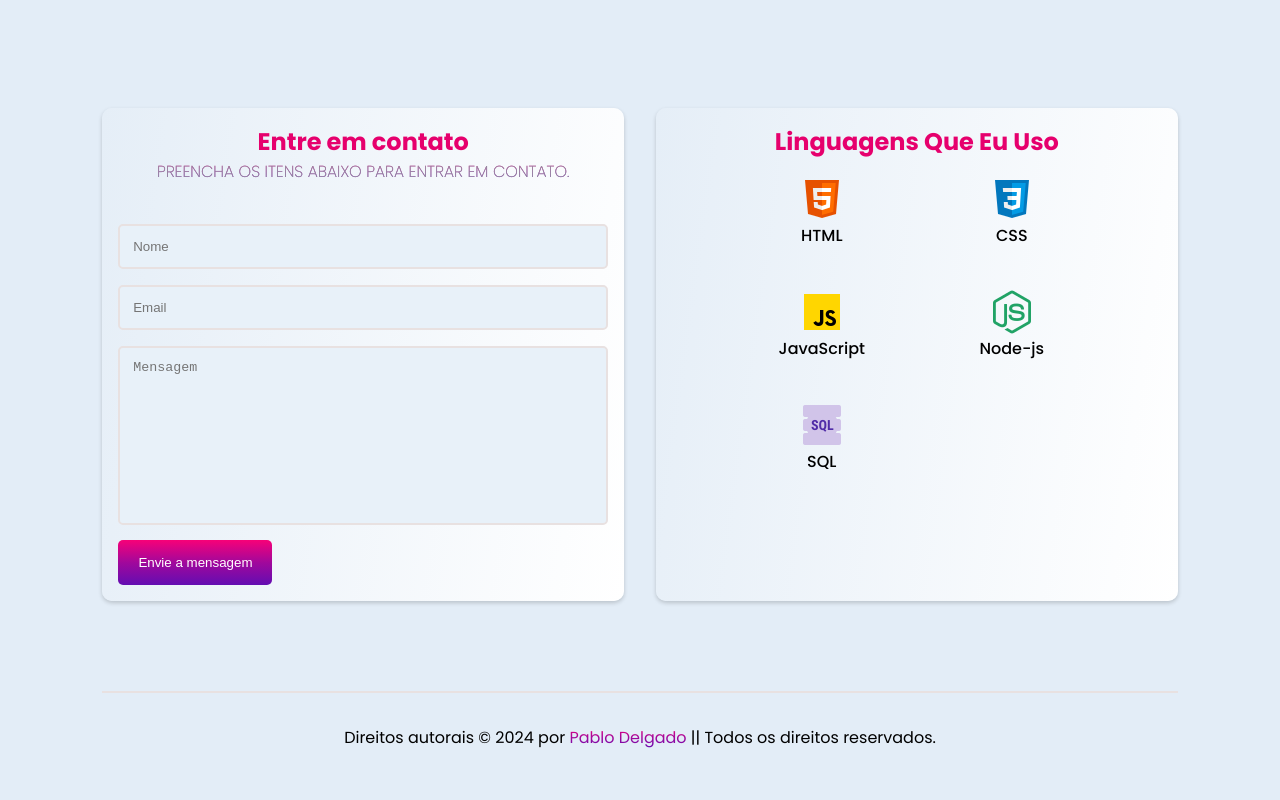
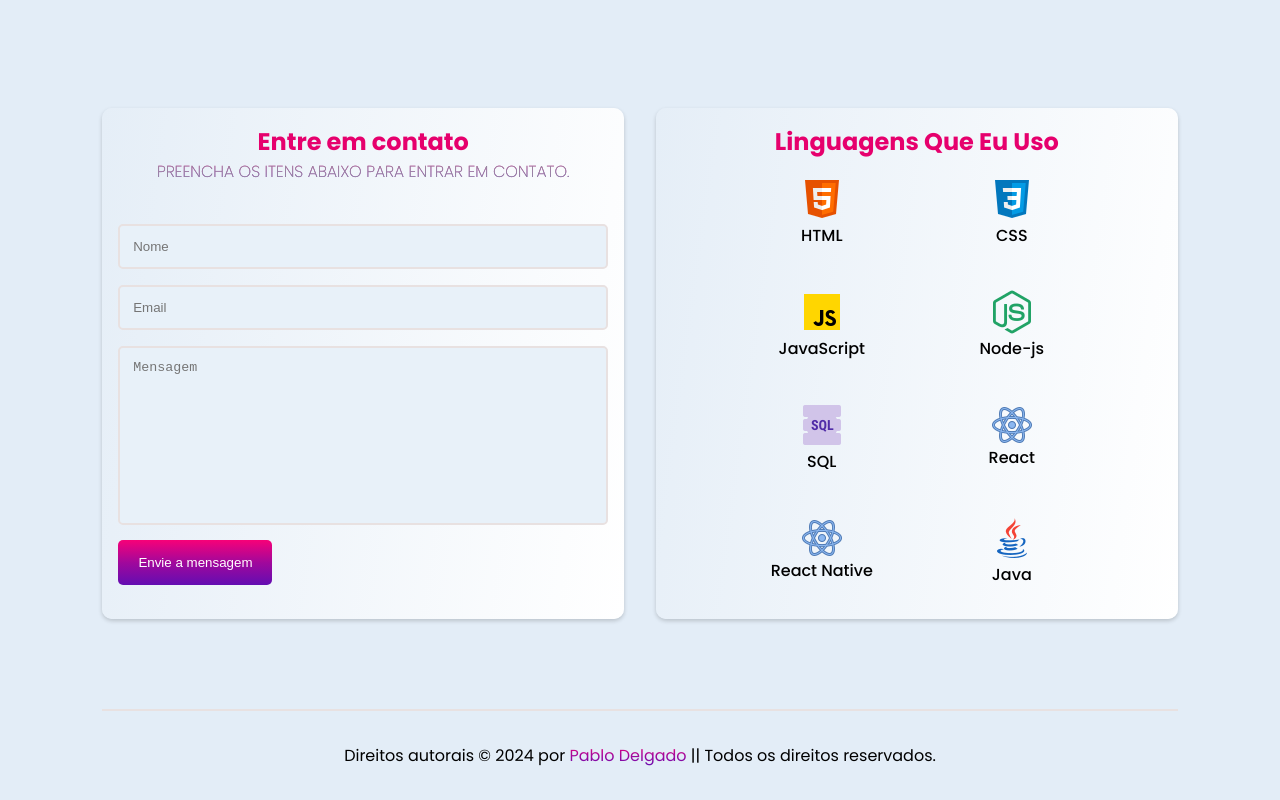
Before and after one commit to pablodelgado26/portfolio-pabloDelgado, a plain HTML site: page index.html in a window 1280 px wide. Shown: the part 2668-3468 px from the top of the page. Drawn offline with nearby package versions, Linux system fonts and the light colour scheme.

Commit message:
feat: adicionando novas linguagens

```diff
--- a/index.html
+++ b/index.html
@@ -263,6 +263,23 @@
                                     SQL
                                 </div>
                             </div>
+                            <div class="skill">
+                                <img src="img/icons8-react-40.png" alt="React Logo">
+                                <div class="sk-title">
+                                    React
+                                </div>
+                            </div>
+                            <div class="skill">
+                                <img src="img/icons8-react-40.png" alt="React Native Logo">
+                                <div class="sk-title">
+                                    React Native
+                                </div>
+                            </div>
+                            <div class="skill">
+                                <img src="img/icons8-java-48.png" alt="Java Logo">
+                                <div class="sk-title">
+                                    Java
+                                </div>
                         </div>
                     </div>
                 </div>
```
Also changed, not shown: img/icons8-java-48.png (added), img/icons8-react-40.png (added).
